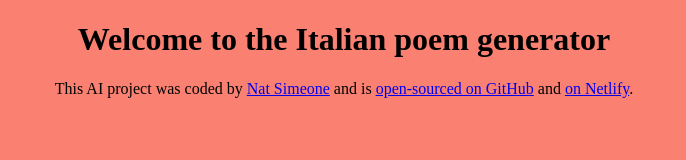
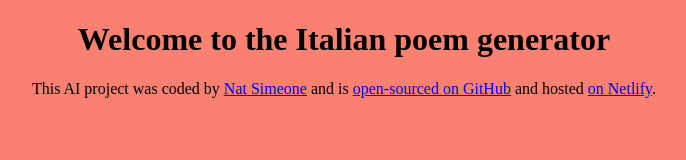
Before and after one commit to natsime/italian-poem-generator, a plain HTML site: page index.html in a window 1280 px wide. Shown: the whole page, without its empty margins (296-982 px from the left). Drawn offline with Linux system fonts and the light colour scheme.

Commit message:
added hosted on

```diff
--- a/index.html
+++ b/index.html
@@ -17,7 +17,7 @@
         target="_blank"
         >open-sourced on GitHub</a
       >
-      and
+      and hosted
       <a
         href="https://ai-italian-poem-generator-bynat.netlify.app/"
         target="_blank"
```
